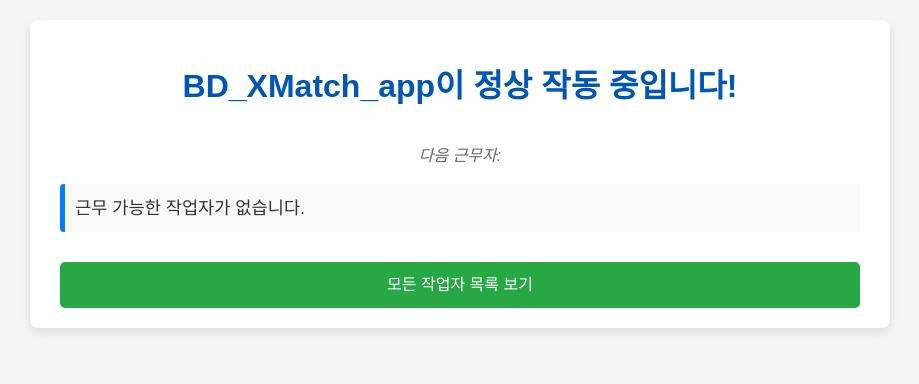
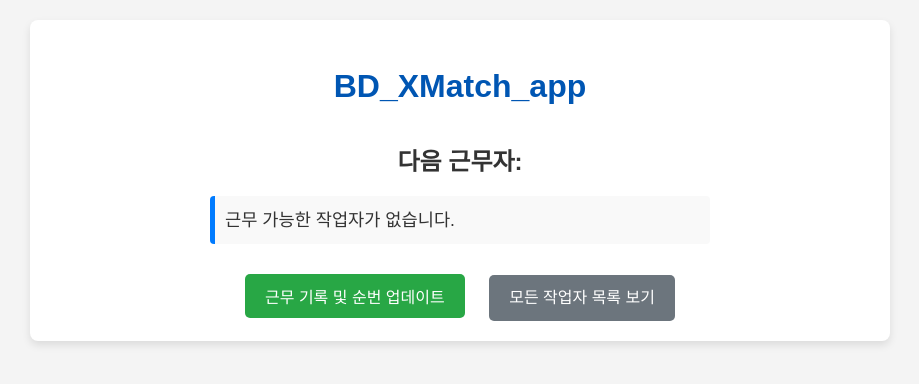
Before and after one commit to biomedist/BD-XM, a Flask app: template templates/index.html in a window 1280 px wide. Shown: the top 384 px of the page, without its empty margins (180-1099 px from the left). Run offline with Flask 3, Linux system fonts and the light colour scheme; the template is opened without the code that fills it, so the values that code supplies are empty; some libraries are stand-ins or nearby versions.

Commit message:
Implement detailed worker rotation logic and UI updates

```diff
--- a/app.py
+++ b/app.py
@@ -1,5 +1,5 @@
 import os
-from flask import Flask, render_template, request, redirect, url_for
+from flask import Flask, render_template, request, redirect, url_for, jsonify
 from flask_sqlalchemy import SQLAlchemy
 from datetime import datetime, date
 
@@ -29,8 +29,8 @@ class Worker(db.Model):
     id = db.Column(db.Integer, primary_key=True)
     name = db.Column(db.String(100), nullable=False)
     is_off = db.Column(db.Boolean, default=False)
-    last_duty_date = db.Column(db.Date, nullable=True)
-    duty_count = db.Column(db.Integer, default=0)
+    last_duty_date = db.Column(db.Date, nullable=True) # 마지막 근무일
+    duty_count = db.Column(db.Integer, default=0) # 총 근무 횟수
     order_index = db.Column(db.Integer, default=0) # 순서 유지를 위한 인덱스
 
     def __repr__(self):
@@ -43,46 +43,43 @@ class Worker(db.Model):
 # 초기 데이터가 필요한 경우 여기에 추가할 수 있습니다.
 # ====================================================================
 with app.app_context():
-    db.create_all()  # 초기 데이터 삽입 예시 (이 부분을 주석 해제하여 사용)
-    if Worker.query.count() == 0: # Worker 테이블에 데이터가 없는 경우에만 삽입
+    db.create_all()
+    # 초기 데이터 삽입 예시: Worker 테이블에 데이터가 없는 경우에만 삽입
+    if Worker.query.count() == 0:
+        print("Inserting initial worker data...")
         workers_data = [
-            Worker(name='양성식', is_off=False, last_duty_date=date(2025, 7, 30), duty_count=5, order_index=1),
-            Worker(name='조영은', is_off=False, last_duty_date=date(2025, 7, 29), duty_count=6, order_index=2),
-            Worker(name='엄진석', is_off=False, last_duty_date=date(2025, 7, 28), duty_count=7, order_index=3),
-            Worker(name='박성희', is_off=False, last_duty_date=date(2025, 7, 31), duty_count=4, order_index=4),
-            Worker(name='이규환', is_off=False, last_duty_date=date(2025, 7, 31), duty_count=4, order_index=5),
-            Worker(name='전소현', is_off=False, last_duty_date=date(2025, 7, 31), duty_count=4, order_index=6),
-            Worker(name='박선영', is_off=False, last_duty_date=date(2025, 7, 31), duty_count=4, order_index=7),
-            Worker(name='이하늘', is_off=False, last_duty_date=date(2025, 7, 31), duty_count=4, order_index=8),
-            Worker(name='이광호', is_off=False, last_duty_date=date(2025, 7, 31), duty_count=4, order_index=9),
-            Worker(name='김미란', is_off=False, last_duty_date=date(2025, 7, 31), duty_count=4, order_index=10),
+            Worker(name='양성식', is_off=False, last_duty_date=None, duty_count=0, order_index=1),
+            Worker(name='조영은', is_off=False, last_duty_date=None, duty_count=0, order_index=2),
+            Worker(name='엄진석', is_off=False, last_duty_date=None, duty_count=0, order_index=3),
+            Worker(name='박성희', is_off=False, last_duty_date=None, duty_count=0, order_index=4),
+            Worker(name='김철수', is_off=False, last_duty_date=None, duty_count=0, order_index=5),
+            Worker(name='이영희', is_off=False, last_duty_date=None, duty_count=0, order_index=6),
+            Worker(name='박민수', is_off=False, last_duty_date=None, duty_count=0, order_index=7),
+            Worker(name='최유리', is_off=False, last_duty_date=None, duty_count=0, order_index=8),
+            Worker(name='정대웅', is_off=False, last_duty_date=None, duty_count=0, order_index=9),
+            Worker(name='하정민', is_off=False, last_duty_date=None, duty_count=0, order_index=10),
         ]
         db.session.add_all(workers_data)
         db.session.commit()
+        print("Initial worker data inserted successfully.")
+    else:
+        print("Workers already exist, skipping initial data insertion.")
 
 # ====================================================================
-# 핵심 로직 함수: 다음 근무자 선정 로직 (로그에서 오류가 발생했던 부분)
+# 핵심 로직 함수: 다음 근무자 선정 로직
+# - 근무 가능한(is_off=False) 작업자 중 순번(order_index)이 가장 낮은 2명을 선정합니다.
+# - 1명만 필요한 경우에도 유연하게 처리합니다.
 # ====================================================================
 def get_next_duty_workers_logic():
-    # 근무 가능한(is_off=False) 모든 작업자를 가져옵니다.
-    # order_index 순서로 정렬합니다.
+    # 근무 가능한(is_off=False) 모든 작업자를 order_index 순서로 가져옵니다.
     available_workers = Worker.query.filter_by(is_off=False).order_by(Worker.order_index).all()
 
     if not available_workers:
-        return [] # 근무 가능한 작업자가 없으면 빈 리스트 반환
+        return []
 
-    # 여기서는 가장 간단한 로직으로, order_index가 가장 낮은 작업자를 반환합니다.
-    # 실제 앱의 "다음 근무자 선정 로직"에 따라 이 부분을 수정해야 합니다.
-    # 예를 들어, last_duty_date, duty_count 등을 고려하여 복잡한 로직을 구현할 수 있습니다.
-
-    # 예시: 가장 오래 쉬었거나, 근무 횟수가 가장 적은 사람을 선정하는 로직 (주석 처리됨)
-    # available_workers.sort(key=lambda w: (w.last_duty_date if w.last_duty_date else date.min, w.duty_count))
-    # next_worker = available_workers[0]
-    # return [next_worker]
-
-    # 현재는 단순히 order_index 순서대로 반환
-    return available_workers
-
+    # order_index가 가장 낮은 상위 2명만 반환합니다.
+    # available_workers 리스트에 2명 미만이면 있는 만큼만 반환됩니다.
+    return available_workers[:2]
 
 # ====================================================================
 # 라우트 정의
@@ -90,17 +87,97 @@ def get_next_duty_workers_logic():
 
 @app.route('/')
 def index():
-    # get_next_duty_workers_logic 함수 호출
     next_workers = get_next_duty_workers_logic()
-    # 'index.html' 템플릿을 렌더링하고, next_workers 데이터를 전달합니다.
     return render_template('index.html', next_workers=next_workers)
 
-# 추가 라우트 (예시: 모든 작업자 목록 보기)
-@app.route('/workers')
-def list_workers():
-    workers = Worker.query.order_by(Worker.order_index).all()
-    # 'workers.html' 템플릿을 렌더링하고, workers 데이터를 전달합니다.
-    return render_template('workers.html', workers=workers)
+@app.route('/workers', methods=['GET', 'POST'])
+def workers():
+    if request.method == 'POST':
+        worker_name = request.form.get('name')
+        if worker_name:
+            # 새로운 근무자 추가 시 가장 높은 order_index 다음으로 설정
+            max_order_index = db.session.query(db.func.max(Worker.order_index)).scalar()
+            new_order_index = (max_order_index if max_order_index is not None else 0) + 1
+
+            new_worker = Worker(name=worker_name, order_index=new_order_index)
+            db.session.add(new_worker)
+            db.session.commit()
+        return redirect(url_for('workers'))
+
+    # GET 요청 시 모든 근무자 목록을 order_index 순서로 가져옵니다.
+    all_workers = Worker.query.order_by(Worker.order_index).all()
+    return render_template('workers.html', workers=all_workers)
+
+@app.route('/toggle_off/<int:worker_id>', methods=['POST'])
+def toggle_off_worker(worker_id):
+    worker = Worker.query.get_or_404(worker_id)
+    worker.is_off = not worker.is_off
+    # is_off 상태 변경 시 last_duty_date는 업데이트하지 않습니다.
+    # last_duty_date는 실제로 근무를 수행했을 때만 업데이트됩니다.
+    db.session.commit()
+    return jsonify(success=True, is_off=worker.is_off)
+
+@app.route('/delete_worker/<int:worker_id>')
+def delete_worker(worker_id):
+    worker = Worker.query.get_or_404(worker_id)
+    db.session.delete(worker)
+    db.session.commit()
+    return redirect(url_for('workers'))
+
+@app.route('/update_order', methods=['POST'])
+def update_order():
+    # 클라이언트에서 전송된 새로운 순서의 worker ID 목록을 받습니다.
+    # 예: {'order': [1, 3, 2, 4]}
+    new_order_ids = request.json.get('order', [])
+
+    if not new_order_ids:
+        return jsonify(success=False, message="No order data provided"), 400
+
+    # 각 worker의 order_index를 새로운 순서에 맞게 업데이트합니다.
+    for index, worker_id in enumerate(new_order_ids):
+        worker = Worker.query.get(worker_id)
+        if worker:
+            worker.order_index = index + 1 # 1부터 시작하는 인덱스로 설정
+            db.session.add(worker) # 변경사항을 세션에 추가
+
+    db.session.commit() # 모든 변경사항을 한 번에 커밋
+    return jsonify(success=True)
+
+@app.route('/record_duty', methods=['POST'])
+def record_duty():
+    # index.html에서 전송된 '다음 근무자'들의 ID를 받습니다.
+    worker_ids = request.json.get('worker_ids', [])
+
+    if not worker_ids:
+        return jsonify(success=False, message="근무 기록할 근무자 ID가 제공되지 않았습니다."), 400
+
+    # 근무를 수행한 근무자들의 정보 업데이트
+    workers_on_duty = []
+    for worker_id in worker_ids:
+        worker = Worker.query.get(worker_id)
+        if worker:
+            workers_on_duty.append(worker)
+            worker.last_duty_date = date.today() # 마지막 근무일 오늘 날짜로 업데이트
+            worker.duty_count += 1 # 근무 횟수 증가
+            db.session.add(worker) # 변경사항 스테이징
+
+    # 모든 근무자들을 현재 order_index 순서로 가져옵니다.
+    all_workers = Worker.query.order_by(Worker.order_index).all()
+
+    # 새로운 순서 리스트를 만듭니다.
+    # 근무를 수행한 근무자들은 리스트의 가장 뒤로 보냅니다.
+    # 나머지 근무자들은 기존의 상대적인 순서를 유지합니다.
+    remaining_workers = [w for w in all_workers if w.id not in worker_ids]
+    new_ordered_list = remaining_workers + workers_on_duty
+
+    # 새로운 순서에 따라 모든 근무자의 order_index를 재할당합니다.
+    for index, worker in enumerate(new_ordered_list):
+        worker.order_index = index + 1 # 1부터 시작하는 인덱스
+        db.session.add(worker) # 변경사항 스테이징
+
+    db.session.commit() # 모든 변경사항을 한 번에 커밋
+
+    return jsonify(success=True, message="근무가 기록되었고 순번이 업데이트되었습니다.")
 
 # ====================================================================
 # 앱 실행
--- a/templates/index.html
+++ b/templates/index.html
@@ -12,12 +12,7 @@
     -->
     <link rel="stylesheet" href="{{ url_for('static', filename='css/style.css') }}">
 
-    <!--
-        인라인 스타일 (선택 사항):
-        style.css 파일에 모든 스타일을 정의하는 것이 좋지만,
-        간단한 스타일은 여기에 직접 작성할 수도 있습니다.
-        만약 style.css에 동일한 내용이 있다면 이 부분은 제거해도 됩니다.
-    -->
+    <!-- 인라인 스타일 (필요시 사용) -->
     <style>
         body {
             font-family: Arial, sans-serif;
@@ -26,11 +21,6 @@
             color: #333;
             line-height: 1.6;
         }
-        h1 {
-            color: #0056b3;
-            text-align: center;
-            margin-bottom: 30px;
-        }
         .container {
             max-width: 800px;
             margin: 0 auto;
@@ -38,10 +28,22 @@
             padding: 20px 30px;
             border-radius: 8px;
             box-shadow: 0 4px 8px rgba(0,0,0,0.1);
+            text-align: center; /* 중앙 정렬 */
+        }
+        h1 {
+            color: #0056b3;
+            margin-bottom: 30px;
+        }
+        h2 {
+            color: #333;
+            margin-top: 30px;
+            margin-bottom: 15px;
         }
         ul {
             list-style-type: none;
             padding: 0;
+            margin: 0 auto; /* ul 자체도 중앙 정렬 */
+            max-width: 500px; /* 리스트 너비 제한 */
         }
         li {
             background-color: #e9ecef;
@@ -50,29 +52,40 @@
             border-radius: 5px;
             border-left: 5px solid #007bff;
             font-size: 1.1em;
+            text-align: left; /* 텍스트는 왼쪽 정렬 */
         }
         li:last-child {
             margin-bottom: 0;
         }
         .info-text {
-            text-align: center;
             font-style: italic;
             color: #666;
             margin-top: 20px;
         }
-        .navigation-link {
-            display: block;
-            text-align: center;
+        .button-group {
             margin-top: 30px;
+        }
+        .action-button {
+            display: inline-block;
             padding: 10px 20px;
+            margin: 0 10px;
             background-color: #28a745;
             color: white;
             text-decoration: none;
+            border: none;
             border-radius: 5px;
+            cursor: pointer;
             transition: background-color 0.3s ease;
+            font-size: 1em;
         }
-        .navigation-link:hover {
+        .action-button:hover {
             background-color: #218838;
+        }
+        .action-button.secondary {
+            background-color: #6c757d;
+        }
+        .action-button.secondary:hover {
+            background-color: #5a6268;
         }
         .logo {
             display: block;
@@ -92,28 +105,73 @@
         -->
         <!-- <img src="{{ url_for('static', filename='images/logo.png') }}" alt="앱 로고" class="logo"> -->
 
-        <h1>BD_XMatch_app이 정상 작동 중입니다!</h1>
-
-        <p class="info-text">다음 근무자:</p>
+        <h1>BD_XMatch_app</h1>
+        <h2>다음 근무자:</h2>
         <ul>
             {% if next_workers %}
                 {% for worker in next_workers %}
-                    <li>{{ worker.name }} (마지막 근무일: {{ worker.last_duty_date | default('N/A') }})</li>
+                    <li data-id="{{ worker.id }}">{{ worker.name }} (마지막 근무일: {{ worker.last_duty_date | default('없음') }})</li>
                 {% endfor %}
             {% else %}
                 <li>근무 가능한 작업자가 없습니다.</li>
             {% endif %}
         </ul>
 
-        <a href="{{ url_for('list_workers') }}" class="navigation-link">모든 작업자 목록 보기</a>
+        <div class="button-group">
+            <button id="record-duty-btn" class="action-button">근무 기록 및 순번 업데이트</button>
+            <a href="{{ url_for('workers') }}" class="action-button secondary">모든 작업자 목록 보기</a>
+        </div>
     </div>
 
+    <!-- JavaScript for recording duty -->
+    <script>
+        document.addEventListener('DOMContentLoaded', function() {
+            const recordDutyBtn = document.getElementById('record-duty-btn');
+            if (recordDutyBtn) {
+                recordDutyBtn.addEventListener('click', function() {
+                    const nextWorkerItems = document.querySelectorAll('ul li[data-id]');
+                    const workerIds = Array.from(nextWorkerItems).map(item => parseInt(item.dataset.id));
+
+                    if (workerIds.length === 0) {
+                        alert('근무 기록할 근무자가 없습니다.');
+                        return;
+                    }
+
+                    // 사용자에게 확인 메시지 표시 (커스텀 모달로 대체 권장)
+                    if (!confirm('현재 표시된 근무자들의 근무를 기록하고 순번을 업데이트하시겠습니까?')) {
+                        return;
+                    }
+
+                    fetch('/record_duty', {
+                        method: 'POST',
+                        headers: {
+                            'Content-Type': 'application/json',
+                        },
+                        body: JSON.stringify({ worker_ids: workerIds }),
+                    })
+                    .then(response => response.json())
+                    .then(data => {
+                        if (data.success) {
+                            alert(data.message || '근무 기록 및 순번 업데이트 성공!');
+                            // 성공 시 페이지 새로고침하여 업데이트된 순번 반영
+                            window.location.reload();
+                        } else {
+                            alert('근무 기록 실패: ' + (data.message || '알 수 없는 오류'));
+                        }
+                    })
+                    .catch(error => {
+                        console.error('Error recording duty:', error);
+                        alert('근무 기록 중 오류가 발생했습니다.');
+                    });
+                });
+            }
+        });
+    </script>
     <!--
-        JavaScript 파일 연결:
-        프로젝트 루트의 'static' 폴더 안에 'js' 폴더가 있고 그 안에 'script.js' 파일이 있다면
-        아래와 같이 연결합니다.
-        JavaScript 코드는 보통 </body> 태그 직전에 배치하여 페이지 로딩 속도를 향상시킵니다.
+        script.js는 workers.html에서만 필요하므로,
+        index.html에서는 별도로 연결하지 않습니다.
+        만약 index.html에서도 공통 JS가 필요하다면 여기에 연결할 수 있습니다.
     -->
-    <script src="{{ url_for('static', filename='js/script.js') }}"></script>
+    <!-- <script src="{{ url_for('static', filename='js/script.js') }}"></script> -->
 </body>
 </html>
```
